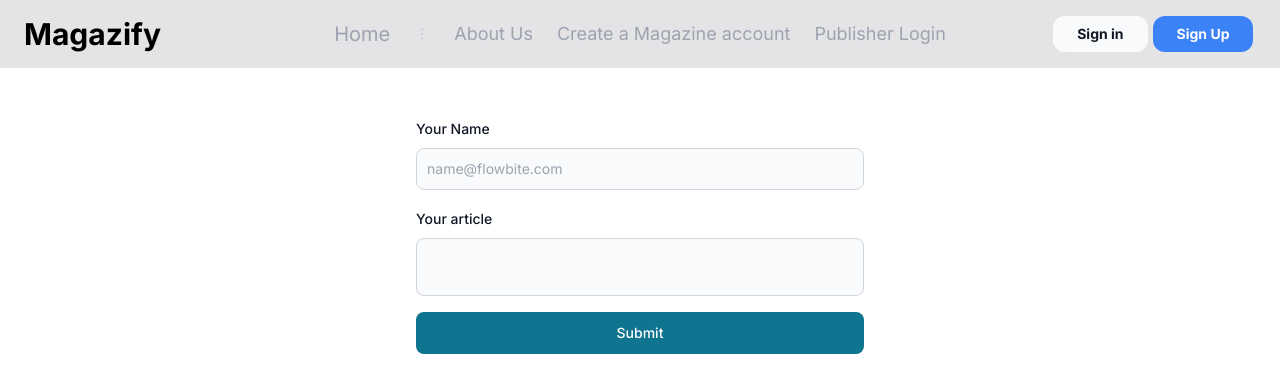
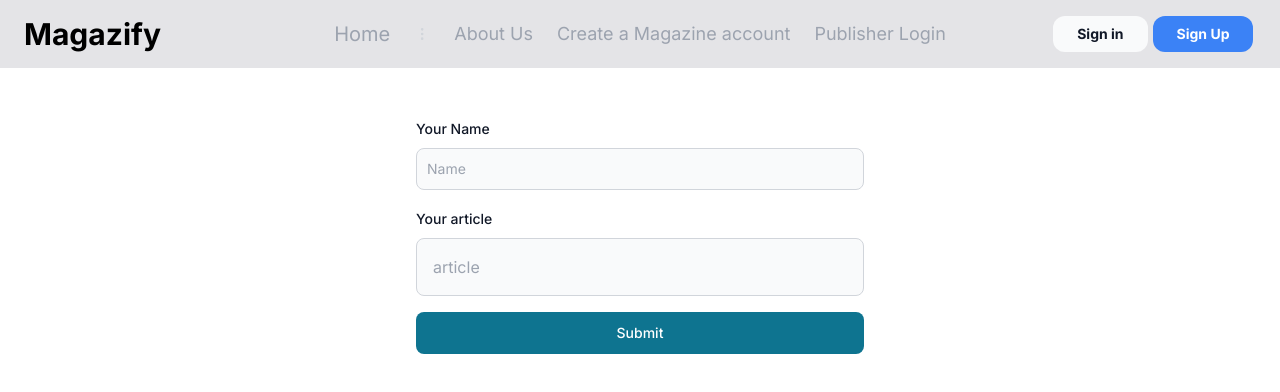
Before and after one commit to thehthakur/Magazify, a Next.js app in the folder magazify/: page /form in a window 1280 px wide. Shown: the top 392 px of the page. Built offline with nearby package versions, Linux system fonts and the light colour scheme.

Commit message:
article done

```diff
--- a/magazify/src/app/form/page.jsx
+++ b/magazify/src/app/form/page.jsx
@@ -1,18 +1,68 @@
-"use client";
-
+"use client"
+// import { useRouter } from "next/navigation";
+import { useSearchParams } from 'next/navigation'
+import { useEffect,useState } from 'react';
 import { Button, Checkbox, Label, TextInput } from "flowbite-react";
 
 export default function Submission_Form() {
+  const searchParams = useSearchParams()
+  const [name,setName] = useState('')
+  const [article,setarticle] = useState('')
+
+
+  // console.log(name)
+
+  const articleCreate =async () => {
+
+    // event.preventDefault();
+    const magazinename = searchParams.get('name')
+  const userName = localStorage.getItem('data-username')
+    try {
+      const response = await fetch("http://127.0.0.1:5000/submit_article", {
+        method: "POST",
+        headers: {
+          "Content-Type": "application/json",
+        },
+        body: JSON.stringify({
+            'user':userName,
+            'magazinename':magazinename,
+            'Name':name,
+            'article':article
+        })
+      });
+      if (!response.ok) {
+        const errorData = await response.json();
+        // setErrorMessage("something went wrong");
+        return;
+      }
+
+      window.location.href = "/";
+
+      // If needed, handle successful sign-up actions here
+    } catch (error) {
+      console.error("Error during account creation:", error);
+      setErrorMessage("An unexpected error occurred during account creation.");
+    }
+  ;
+
+// Handle the logic for creating a magazine account (e.g., API call)
+console.log("Creating magazine account:", magazineData);
+// You can make an API call here to create the magazine account
+};
+
   return (
     <form className="flex max-w-md flex-col gap-4 mx-auto my-12">
       <div>
         <div className="mb-2 block">
-          <Label htmlFor="email1" value="Your Name" />
+          <Label htmlFor="Name" value="Your Name" />
         </div>
         <TextInput
           id="email1"
-          type="email"
-          placeholder="name@flowbite.com"
+          type="name"
+          placeholder="Name"
+          value={name}
+          onChange={(e) => setName(e.target.value)}
+          // value={submissionData.Name}
           required
         />
       </div>
@@ -20,9 +70,15 @@ export default function Submission_Form() {
         <div className="mb-2 block">
           <Label htmlFor="large" value="Your article" />
         </div>
-        <TextInput id="large" type="text" sizing="lg" />
+        <TextInput id="large" type="text" sizing="lg"
+
+        placeholder='article'
+        value={article}
+        onChange={(e) => setarticle(e.target.value)}
+
+        />
       </div>
-      <Button type="submit">Submit</Button>
+      <Button onClick={articleCreate} type="submit">Submit</Button>
     </form>
   );
 }
--- a/magazify/src/app/pubaccreate/page.jsx
+++ b/magazify/src/app/pubaccreate/page.jsx
@@ -5,7 +5,7 @@ import { Button, Checkbox, Label, TextInput } from "flowbite-react";
 
 const CreateMagazineAccount = () => {
   const [errorMessage,setErrorMessage]=useState('')
-    const [magazineData, setMagazineData] = useState({
+  const [magazineData, setMagazineData] = useState({
     id:"",
     name: "",
     genre: "",
--- a/magazify/src/components/Magazine_List.jsx
+++ b/magazify/src/components/Magazine_List.jsx
@@ -45,7 +45,7 @@ export default function MagazineList({ mag_arr }) {
                 key={magazine.id} // Assuming you have an "id" property for each magazine
               >
                 <Table.Cell className="whitespace-nowrap font-medium text-black-900 dark:text-white">
-                  <Link href="/form">{magazine.name}</Link>
+                <Link href={`/form?name=${magazine.name}`}>{magazine.name}</Link>
                 </Table.Cell>
 
                 <Table.Cell>{magazine.genres.join(" ")}</Table.Cell>
```
Also changed, not shown: 1 other file (tests, documents, lock files or other folders).
